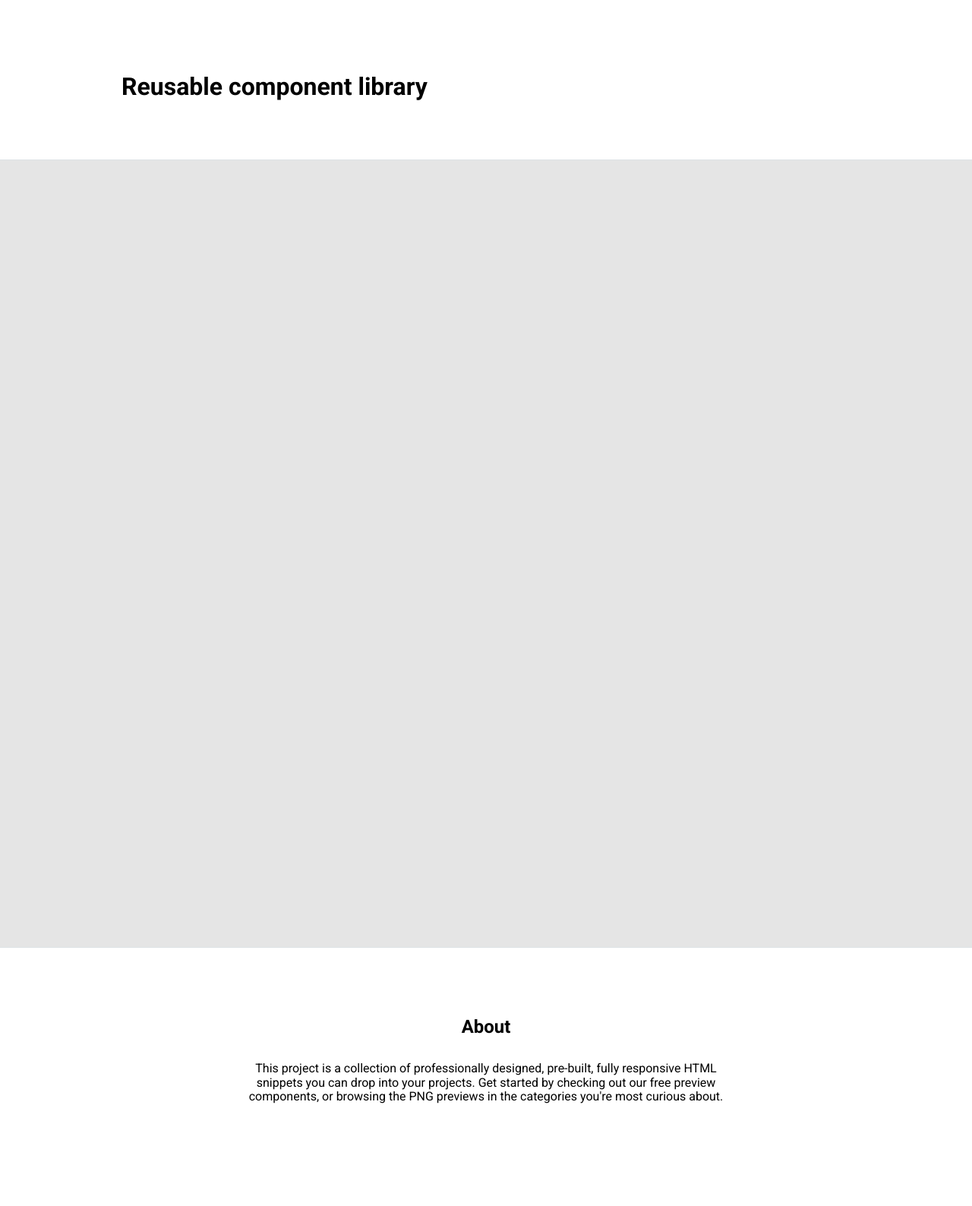
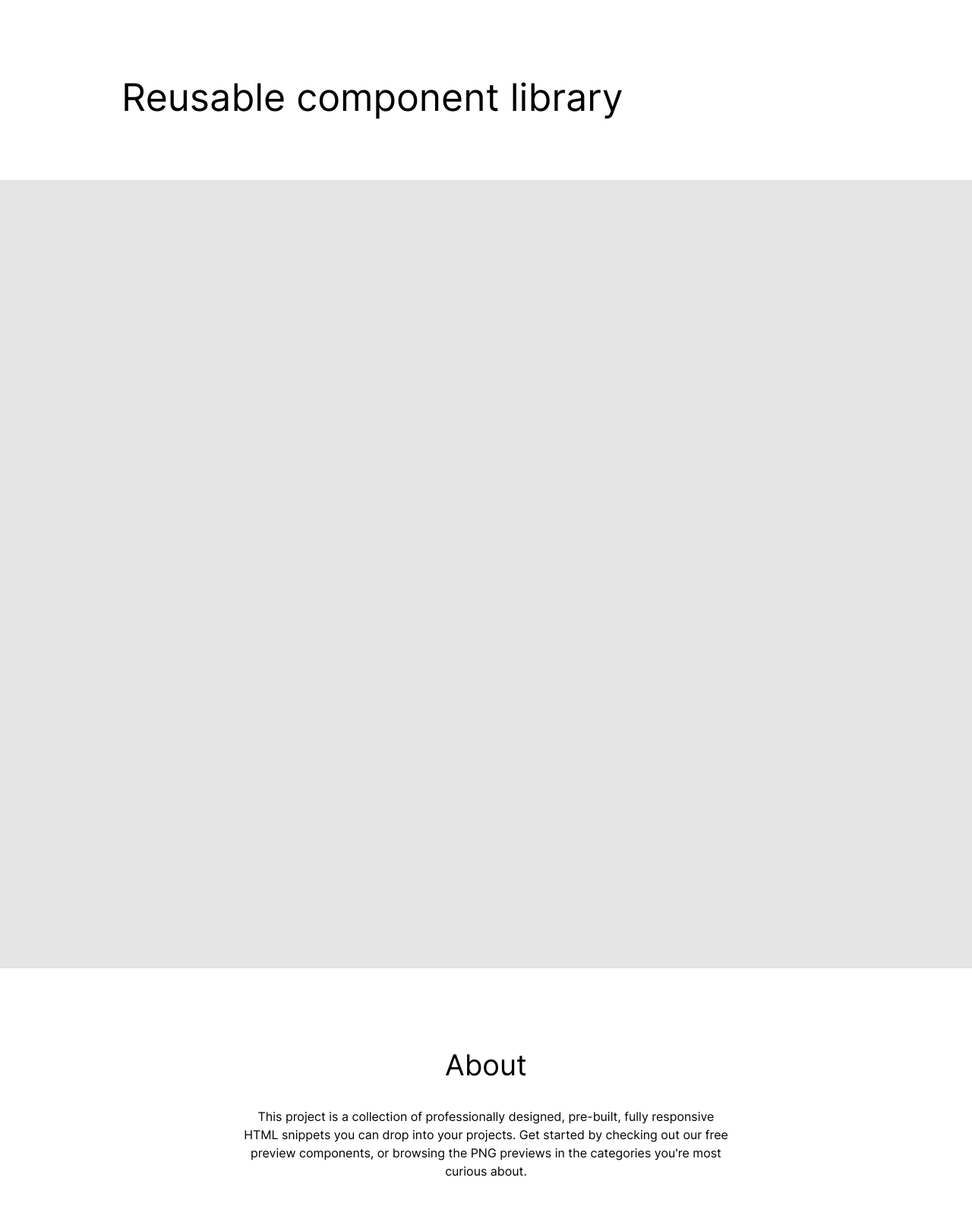
Before and after one commit to js-tasks-ru/htmlcss-20210916_protagoras-from-abdera, a website: page index.html in a window 1280 px wide. Shown: the whole page at 76% size. Drawn offline with nearby package versions, Linux system fonts and the light colour scheme.

Commit message:
Fix after review.

```diff
--- a/assets/css/main.css
+++ b/assets/css/main.css
@@ -11,6 +11,8 @@
     --grey-2: #DDE2E5;
     --grey-3: #ACB5BD;
     --grey-4: #495057;
+    --grey-90: #E5E5E5;
+    --pattens-blue: #DDE2E5;
 
     --error: var(--red);
     --success: var(--blue);
--- a/assets/fonts/fonts.css
+++ b/assets/fonts/fonts.css
@@ -1 +1,6 @@
 @import url('https://fonts.googleapis.com/css2?family=Roboto:ital,wght@0,100;0,300;0,400;0,500;0,700;0,900;1,100;1,300;1,400;1,500;1,700;1,900&display=swap');
+
+@font-face {
+    font-family: 'Inter';
+    src: url("./Inter/Inter-Regular.ttf");
+}
--- a/components/footer/footer.css
+++ b/components/footer/footer.css
@@ -4,9 +4,19 @@
 
 .footer__title {
     padding-top: 71px;
+    font-family: 'Inter', sans-serif;
+    font-size: 38px;
+    font-weight: 500;
+    font-style: normal;
+    line-height: 48px;
 }
 
 .footer__text {
     margin: 32px auto 136px auto;
     width: 640px;
+    font-family: 'Inter', sans-serif;
+    font-weight: 400;
+    font-style: normal;
+    font-size: 16px;
+    line-height: 24px;
 }
--- a/components/header/header.css
+++ b/components/header/header.css
@@ -3,4 +3,9 @@
 
 .header__title {
     margin: 96px auto 77px 160px;
+    font-family: 'Inter', sans-serif;
+    font-size: 50px;
+    font-weight: 500;
+    font-style: normal;
+    line-height: 64px;
 }
--- a/components/main/main.css
+++ b/components/main/main.css
@@ -1,6 +1,6 @@
 .main {
-    background-color: #e5e5e5;
+    background-color: var(--grey-90);
     height: 1036px;
-    border-top: 1px solid #DDE2E5;
-    border-bottom: 1px solid #DDE2E5;
+    border-top: 1px solid var(--pattens-blue);
+    border-bottom: 1px solid var(--pattens-blue);
 }
```
Also changed, not shown: assets/fonts/Inter/Inter-Black.ttf (added), assets/fonts/Inter/Inter-Bold.ttf (added), assets/fonts/Inter/Inter-ExtraBold.ttf (added), assets/fonts/Inter/Inter-ExtraLight.ttf (added), assets/fonts/Inter/Inter-Light.ttf (added), assets/fonts/Inter/Inter-Medium.ttf (added), assets/fonts/Inter/Inter-Regular.ttf (added), assets/fonts/Inter/Inter-SemiBold.ttf (added), assets/fonts/Inter/Inter-Thin.ttf (added).
